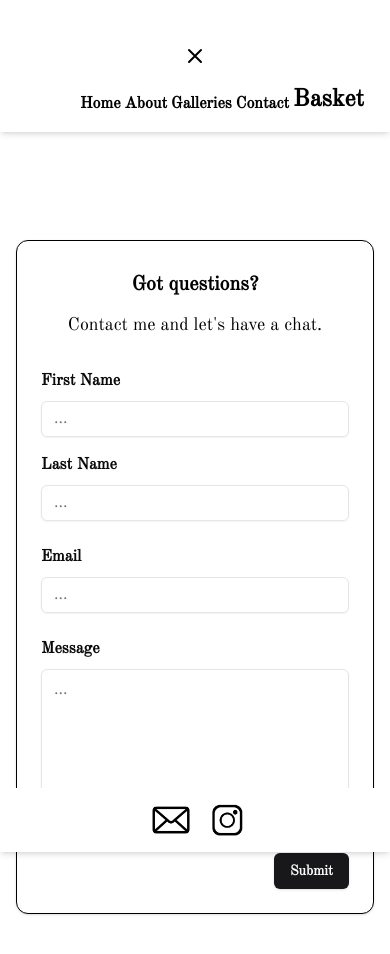
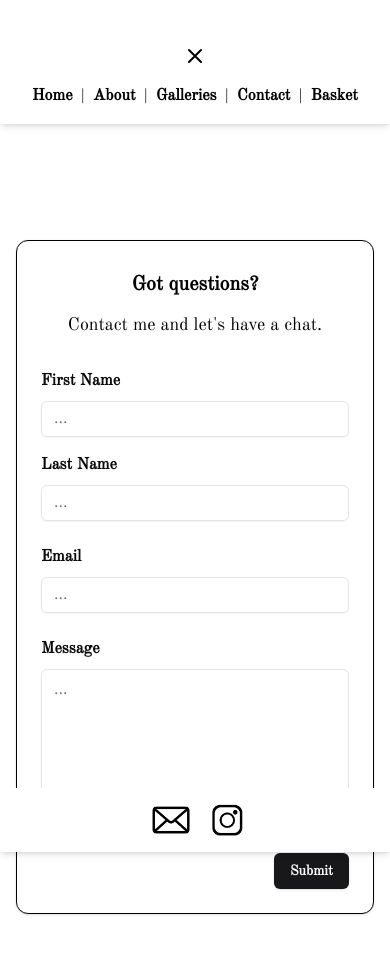
Before and after one commit to adamwatsondev/paulcahillphotographynext, a Next.js app: page /contact in a window 390 px wide. Both pictures are taken after a click on the button 195 px from the left and 56 px from the top of the page. Shown: the top 954 px of the page. Built offline with nearby package versions, Linux system fonts and the light colour scheme.

Commit message:
header change

```diff
--- a/components/ui/header.tsx
+++ b/components/ui/header.tsx
@@ -71,34 +71,38 @@ export default function Header() {
         {/* Navigation Menu (mobile) */}
         {isMenuOpen && (
           <div className="absolute top-full left-0 w-full bg-white shadow-md z-10">
-            <nav className="flex justify-between items-end px-20 py-4 gap-1">
+            <nav className="flex justify-between items-end px-8 py-4 gap-1">
               <Link
                 href="/"
                 className="text-black font-old-standard hover:underline hover:underline-offset-4 font-bold hover:text-gray-400"
               >
                 Home
               </Link>
+              |
               <Link
                 href="/about"
                 className="text-black font-old-standard hover:underline hover:underline-offset-4 font-bold hover:text-gray-400"
               >
                 About
               </Link>
+              |
               <Link
                 href="/galleries"
                 className="text-black font-old-standard hover:underline hover:underline-offset-4 font-bold hover:text-gray-400"
               >
                 Galleries
               </Link>
+              |
               <Link
                 href="/contact"
                 className="text-black font-old-standard hover:underline hover:underline-offset-4 font-bold hover:text-gray-400"
               >
                 Contact
               </Link>
+              |
               <span
                 onClick={toggleDrawer}
-                className="text-black font-old-standard hover:cursor-pointer hover:underline hover:underline-offset-4 font-bold hover:text-gray-400 text-2xl"
+                className="text-black font-old-standard hover:cursor-pointer hover:underline hover:underline-offset-4 font-bold hover:text-gray-400"
               >
                 Basket
               </span>
```
